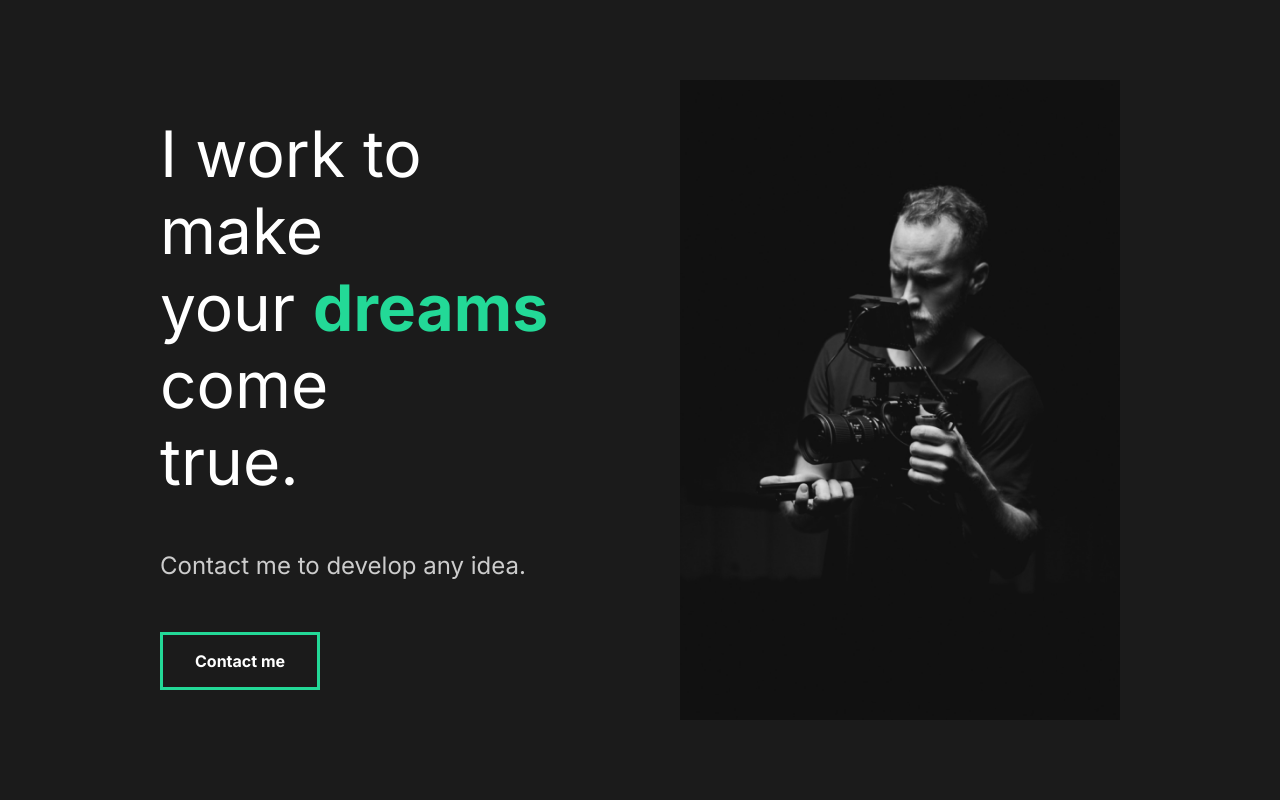
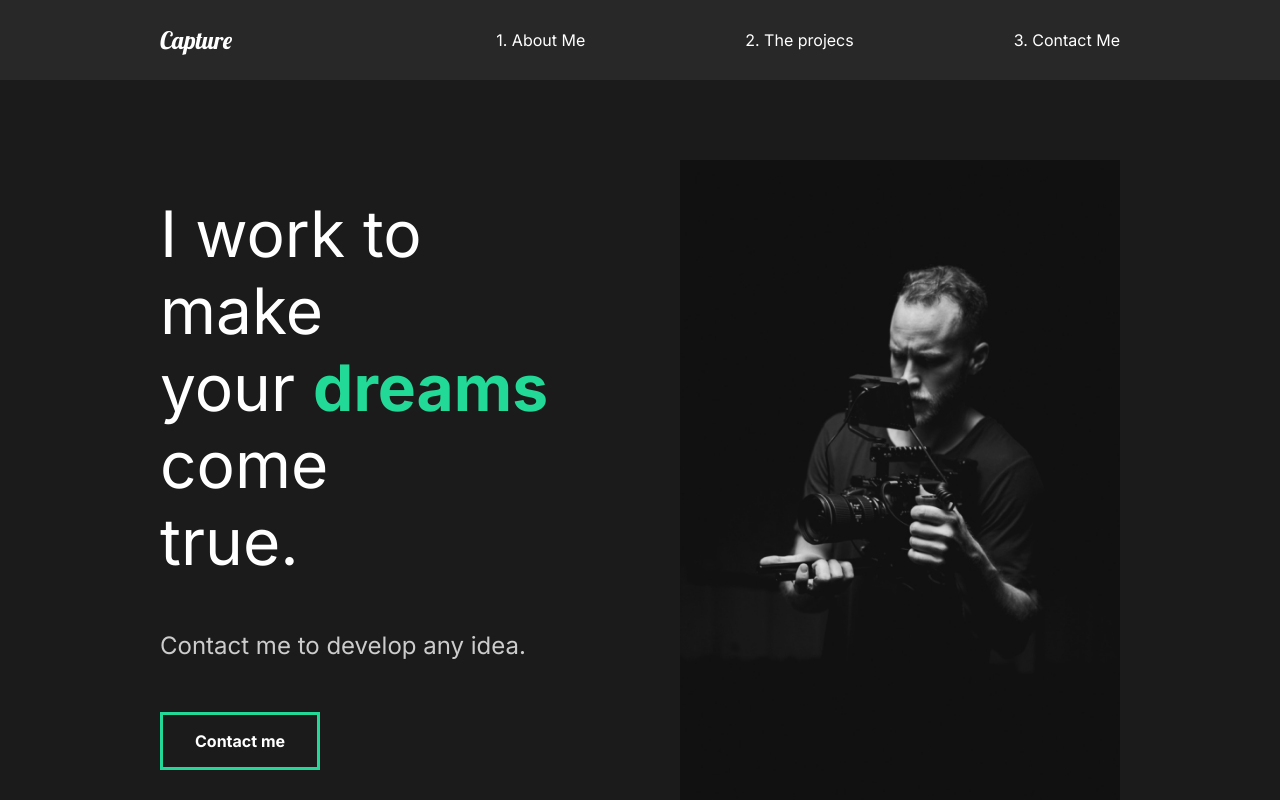
Before and after one commit to Atuitjr/portfolio, a React (Create React App) app: page / in a window 1280 px wide. Shown: the top 800 px of the page. Built offline with nearby package versions, Linux system fonts and the light colour scheme.

Commit message:
Created nav bar

```diff
--- a/src/App.tsx
+++ b/src/App.tsx
@@ -1,11 +1,13 @@
 import React from 'react';
 import AboutMe from './pages/AboutMe';
 import GlobalStyle from './components/GlobalStyle';
+import Nav from './components/Nav';
 
 function App() {
     return (
         <div>
             <GlobalStyle />
+            <Nav />
             <AboutMe />
         </div>
     );
--- /dev/null
+++ b/src/components/Nav.tsx
@@ -0,0 +1,54 @@
+import React from 'react';
+import styled from 'styled-components';
+
+const Nav = () => {
+    return (
+        <StyledNav>
+            <h1>
+                <a id='logo' href='#'>
+                    Capture
+                </a>
+            </h1>
+            <ul>
+                <li>
+                    <a href='#'>1. About Me</a>
+                </li>
+                <li>
+                    <a href='#'>2. The projecs</a>
+                </li>
+                <li>
+                    <a href='#'>3. Contact Me</a>
+                </li>
+            </ul>
+        </StyledNav>
+    );
+};
+
+const StyledNav = styled.nav`
+    min-height: 10vh;
+    display: flex;
+    margin: auto;
+    justify-content: space-between;
+    align-items: center;
+    padding: 1rem 10rem;
+    background-color: #282828;
+    a {
+        color: white;
+        text-decoration: none;
+    }
+    ul {
+        display: flex;
+        list-style: none;
+    }
+    li {
+        padding-left: 10rem;
+        position: relative;
+    }
+    #logo {
+        font-size: 1.5rem;
+        font-family: 'lobster', cursive;
+        font-weight: lighter;
+    }
+`;
+
+export default Nav;
```
Also changed, not shown: 1 other file (tests, documents, lock files or other folders).
